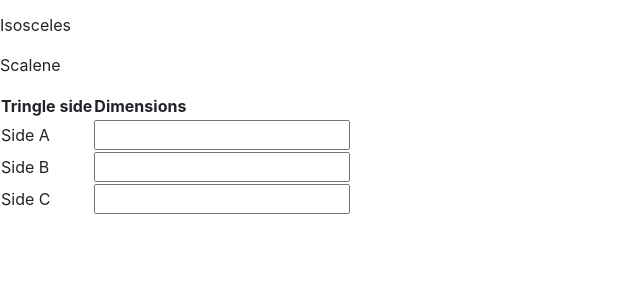
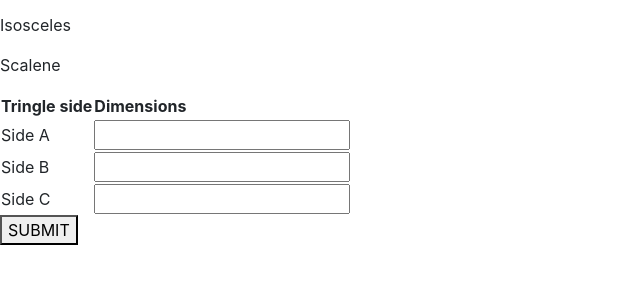
Before and after one commit to tinatasha/triangle-tracker, a plain HTML site: page index.html in a window 1280 px wide. Shown: the part 83-366 px from the top of the page, without its empty margins (0-640 px from the left). Drawn offline with Linux system fonts and the light colour scheme; files whose address does not match are found by name.

Commit message:
add button

```diff
--- a/index.html
+++ b/index.html
@@ -45,6 +45,9 @@
                 <td><input type="number" name="Side C" id="cside"></td>
             </tr>
     </table>
+    <div id="submit">
+        <button>SUBMIT</button>
+    </div>
 </div>
         </div>
         <div>
```
